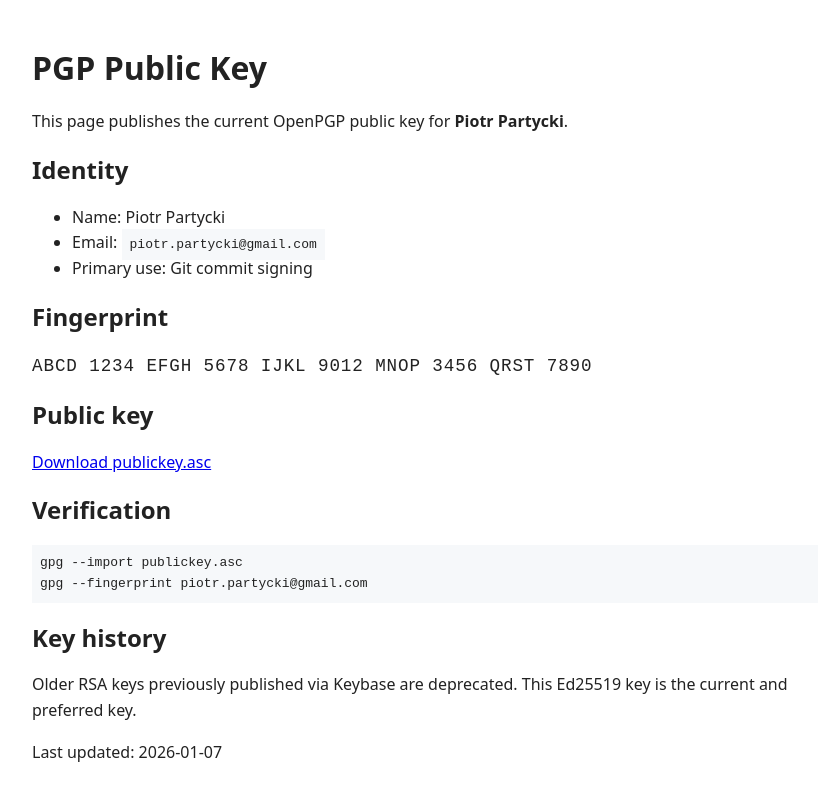
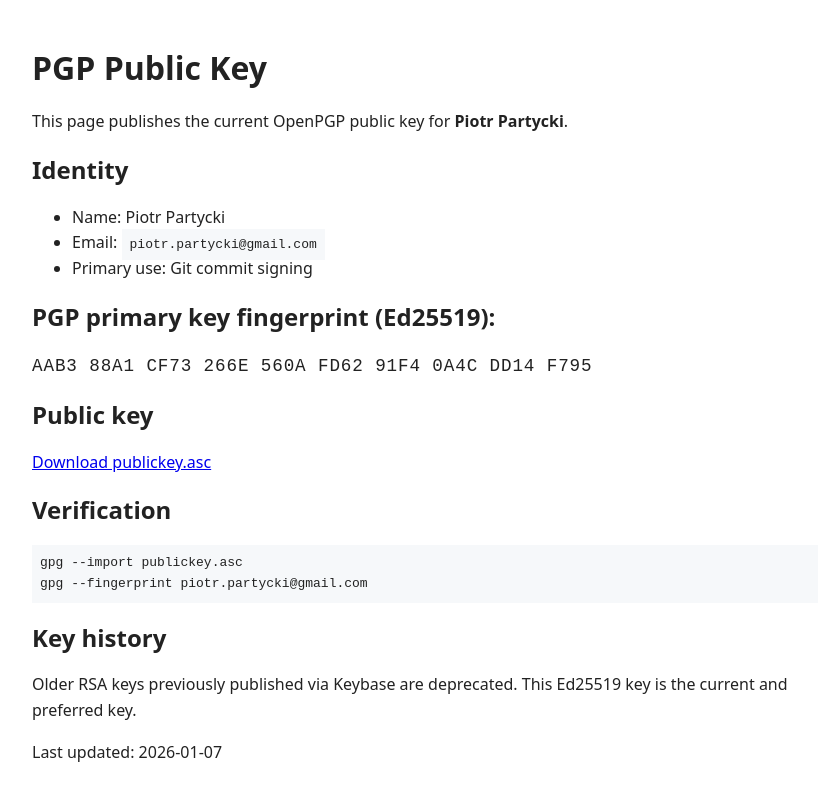
Before and after one commit to partyckip/partyckip.github.io, a Jekyll site: the page pgp/index.html, which Jekyll copies as it is, in a window 1280 px wide. Shown: the top 801 px of the page, without its empty margins (198-1016 px from the left). Built offline with Jekyll 4.4.1, drawn with Linux system fonts in a browser that asks for light colours.

Commit message:
Update PGP fingerprint to new Ed25519 key

```diff
--- a/pgp/index.html
+++ b/pgp/index.html
@@ -42,9 +42,9 @@ This page publishes the current OpenPGP public key for
   <li>Primary use: Git commit signing</li>
 </ul>
 
-<h2>Fingerprint</h2>
+<h2>PGP primary key fingerprint (Ed25519):</h2>
 <p class="fingerprint">
-ABCD 1234 EFGH 5678 IJKL 9012 MNOP 3456 QRST 7890
+AAB3 88A1 CF73 266E 560A FD62 91F4 0A4C DD14 F795
 </p>
 
 <h2>Public key</h2>
```
